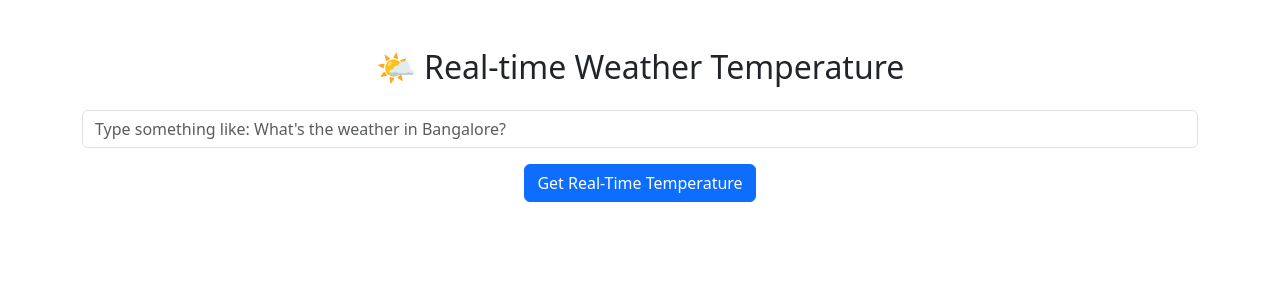
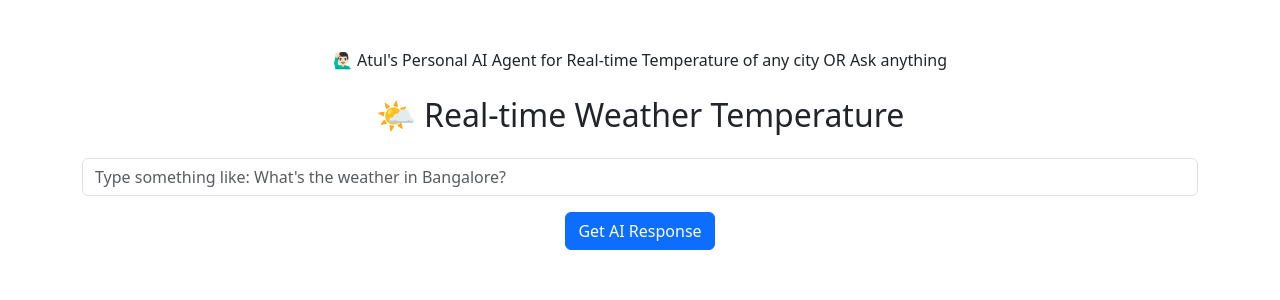
Before and after one commit to atttul/weather-data-opne-ai-front-end, a React (Create React App) app: page / in a window 1280 px wide. Shown: the top 300 px of the page. Built offline with nearby package versions, Linux system fonts and the light colour scheme.

Commit message:
UI Text updated

```diff
--- a/src/components/WeatherForm.js
+++ b/src/components/WeatherForm.js
@@ -16,6 +16,7 @@ const WeatherForm = () => {
 
     return (
         <div className="container mt-5">
+            <p className="text-center mb-4">🙋🏻‍♂️ Atul's Personal AI Agent for Real-time Temperature of any city OR Ask anything</p>
             <h2 className="text-center mb-4">🌤️ Real-time Weather Temperature</h2>
             <form onSubmit={handleSubmit} className="text-center">
                 <input
@@ -26,7 +27,7 @@ const WeatherForm = () => {
                     onChange={(e) => setPrompt(e.target.value)}
                 />
                 <button type="submit" className="btn btn-primary" disabled={loading}>
-                    {loading ? 'Fetching...' : 'Get Real-Time Temperature'}
+                    {loading ? 'Fetching...' : 'Get AI Response'}
                 </button>
             </form>
             {result && (
```
